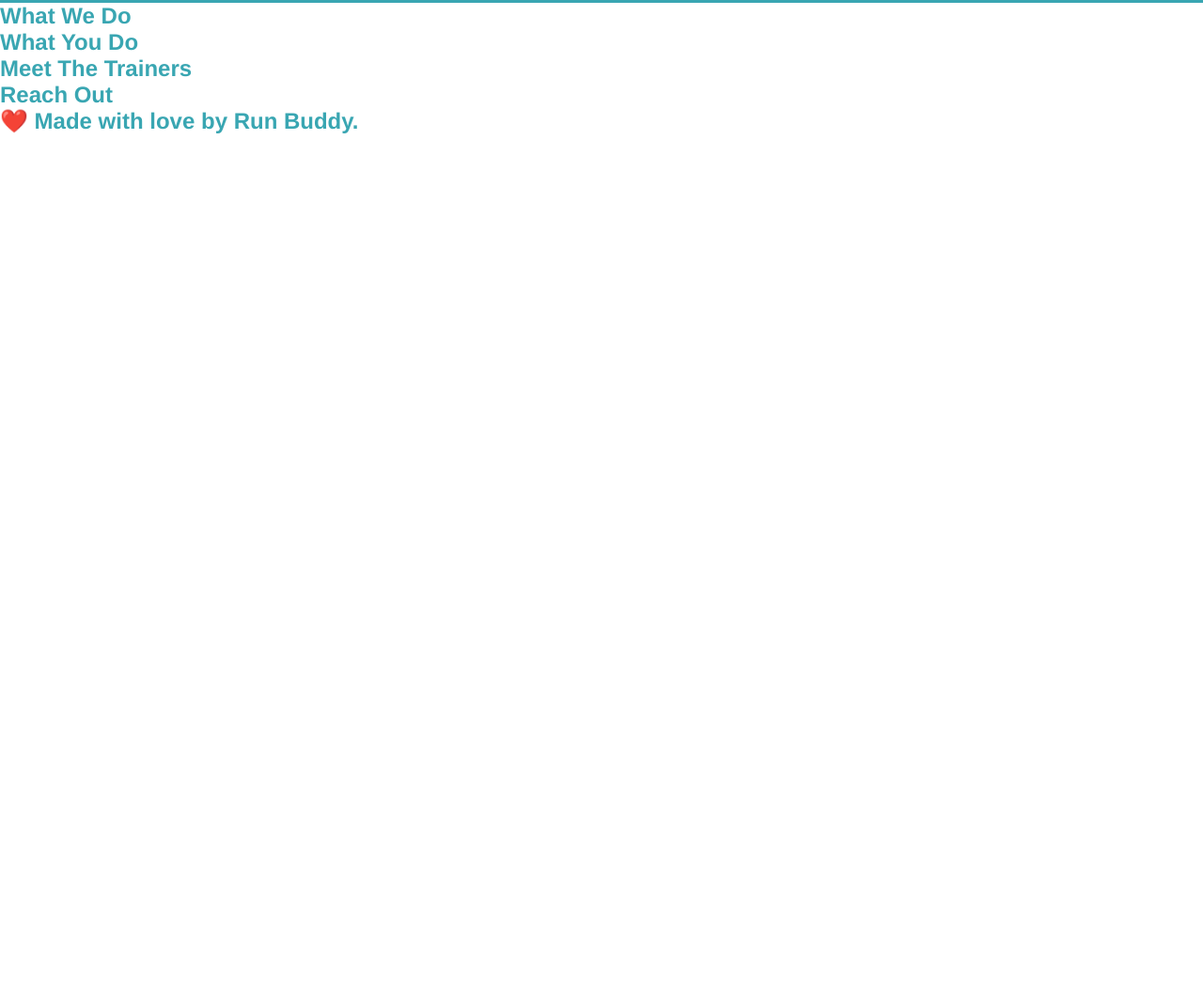
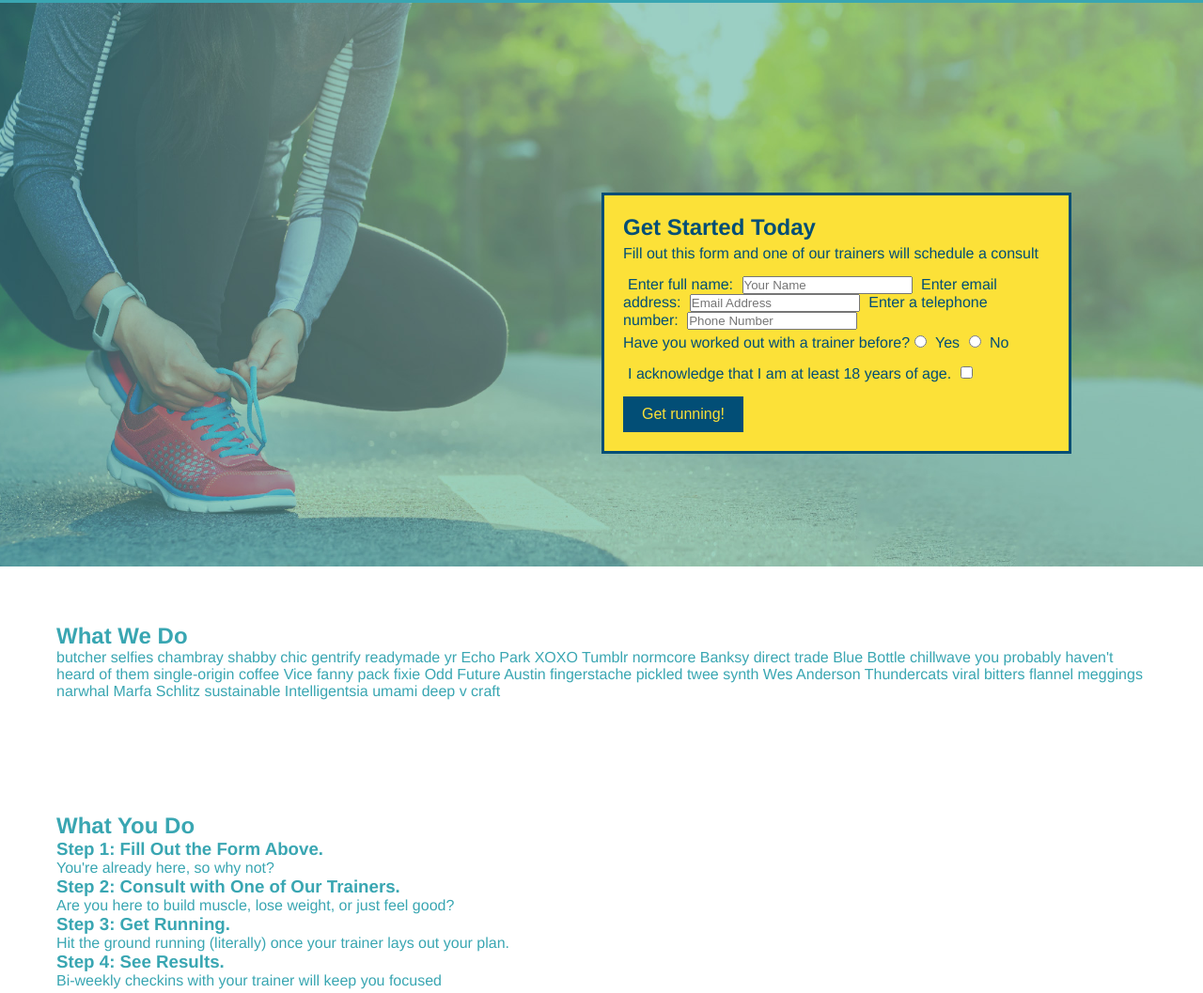
Before and after one commit to beggsaj/run-buddy, a plain HTML site: page index.html in a window 1280 px wide. Shown: the part 79-1136 px from the top of the page at 94% size. Before the commit the page ends 800 px from the top, so only its background shows below. Drawn offline with Linux system fonts and the light colour scheme.

```diff
--- a/assets/css/style.css
+++ b/assets/css/style.css
@@ -1,13 +1,16 @@
 * {
     margin: 0;
     padding: 0;
+    box-sizing: border-box;
   }
 
   body {
+    /* more on this crazy alphanumerical value in a minute! */
     color: #39a6b2;
     font-family: Helvetica, Arial, sans-serif;
   }
 
+  /* apply styles to <header> */
   header {
     padding: 20px 35px;
     background-color: #39a6b2;
@@ -20,7 +23,6 @@ header h1 {
     margin: 0;
     display: inline;
   }
-
   header a {
     text-decoration: none;
     color: #fce138;
@@ -40,3 +42,81 @@ header nav ul li a {
     font-weight: lighter;
     font-size: 22px;
   }
+
+  footer {
+    background: #fce138;
+    width: 100%;
+    padding: 40px 35px;
+  }
+
+  footer h2 {
+    display: inline;
+    color: #024e76;
+    font-size: 30px;
+    margin: 0;
+  }
+
+  footer div {
+    float: right;
+    line-height: 1.5;
+    text-align: right;
+  }
+
+  footer a {
+    color: #024e76;
+  }
+
+  section {
+    padding: 60px;
+  }
+
+  /* Hero Style Start */
+  .hero {
+    background-image: url('../images/hero-bg.jpg');
+    height: 600px;
+    background-size: cover;
+    background-position: center;
+    position: relative;
+  }
+  /* Hero Style End */
+
+  .hero-form {
+    border: 3px solid #024e76;
+    background-color: #fce138;
+    padding: 20px;
+    width: 500px;
+    color: #024e76;
+    position: absolute;
+    bottom: 120px;
+    right: 140px;
+  }
+
+  .hero-form h3 {
+    font-size: 24px;
+    margin: 0;
+  }
+  .hero-form p {
+    margin: 5px 0 15px 0;
+  }
+
+  .form-input {
+    border: 1px solid #024e76;
+    display: block;
+    padding: 7px 15px;
+    font-size: 16px;
+    color: #024e76;
+    width: 100%;
+    margin-bottom: 15px;
+  }
+
+  .hero-form label {
+    margin: 0 5px;
+  }
+
+  .hero-form button {
+    color: #fce138;
+    background-color: #024e76;
+    border: none;
+    padding: 10px 20px;
+    font-size: 16px;
+  }
--- a/index.html
+++ b/index.html
@@ -37,17 +37,69 @@
     </header>
 
     <!-- hero/jumbotron -->
-    <section>
+    <section class="hero">
+        <div class="hero-form">
+            <h3>Get Started Today</h3>
+            <p>Fill out this form and one of our trainers will schedule a consult</p>
+            <!-- Add form element -->
+            <form>
+                <label for="name">Enter full name:</label>
+                <input type="text" placeholder="Your Name" name="name" id="name" />
+                <label for="email">Enter email address:</label>
+                <input type="email" placeholder="Email Address" name="email" id="email" />
+                <label for="phone">Enter a telephone number:</label>
+                <input type="tel" placeholder="Phone Number" name="phone" id="phone" />
+                <p>
+                    Have you worked out with a trainer before?
+                    <input type="radio" name="trainer-confirm" id="trainer-yes" />
+                    <label for="trainer-yes">Yes</label>
+                    <input type="radio" name="trainer-confirm" id="trainer-no" />
+                    <label for="trainer-no">No</label>
+                </p>
+                <p>
+                    <label for="checkbox">
+                        I acknowledge that I am at least 18 years of age.
+                    </label>
+                    <input type="checkbox" name="age-confirm" id="checkbox" />
+                </p>
+                <button type="submit">
+                    Get running!
+                </button>
+            </form>
+        </div>
     </section>
 
     <!-- "what we do" section -->
 <section>
     <h2>What We Do</h2>
+    <p>
+      butcher selfies chambray shabby chic gentrify readymade yr Echo Park XOXO Tumblr normcore Banksy direct trade Blue Bottle chillwave you probably haven't heard of them single-origin coffee Vice fanny pack fixie Odd Future Austin fingerstache pickled twee synth Wes Anderson Thundercats viral bitters flannel meggings narwhal Marfa Schlitz sustainable Intelligentsia umami deep v craft
+    </p>
   </section>
 
   <!-- "what you do" section -->
   <section>
     <h2>What You Do</h2>
+
+    <div>
+      <h3>Step 1: Fill Out the Form Above.</h3>
+      <p>You're already here, so why not?</p>
+    </div>
+
+    <div>
+      <h3>Step 2: Consult with One of Our Trainers.</h3>
+      <p>Are you here to build muscle, lose weight, or just feel good?</p>
+    </div>
+
+    <div>
+      <h3>Step 3: Get Running.</h3>
+      <p>Hit the ground running (literally) once your trainer lays out your plan.</p>
+    </div>
+
+    <div>
+      <h3>Step 4: See Results.</h3>
+      <p>Bi-weekly checkins with your trainer will keep you focused</p>
+    </div>
   </section>
 
     <!-- "meet the trainers" section -->
@@ -63,6 +115,10 @@
     <!-- footer -->
     <footer>
         <h2>❤️ Made with love by Run Buddy.</h2>
+        <div>
+            <a href="#">Read Our Privacy Policy</a><br />
+            &copy; 2019 Run Buddy, Inc.
+        </div>
     </footer>
 </body>
 
```
Also changed, not shown: assets/images/hero-bg.jpg (added), assets/images/step-1.svg (added), assets/images/step-2.svg (added), assets/images/step-3.svg (added), assets/images/step-4.svg (added). Lines whose indentation alone changed are shown as unchanged.
